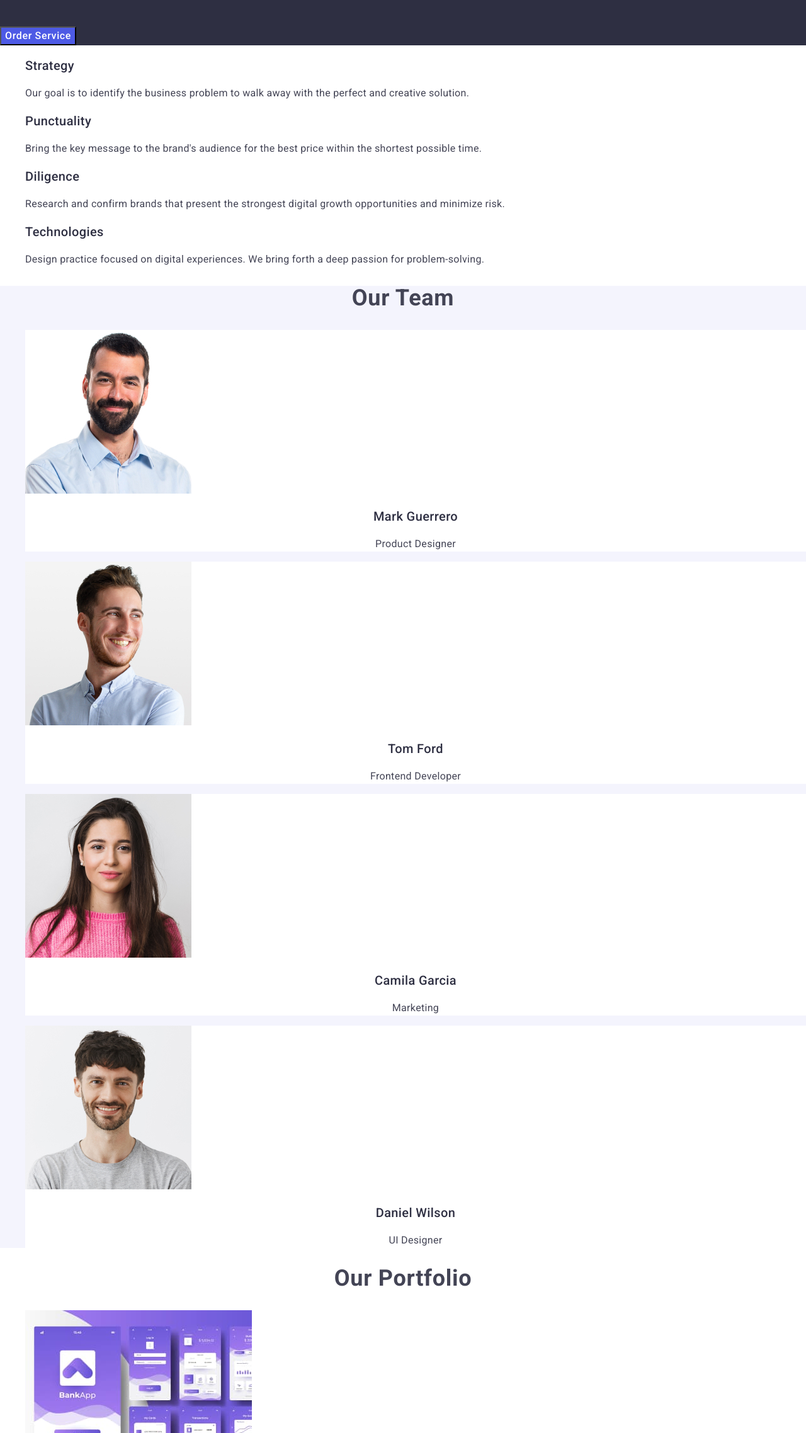
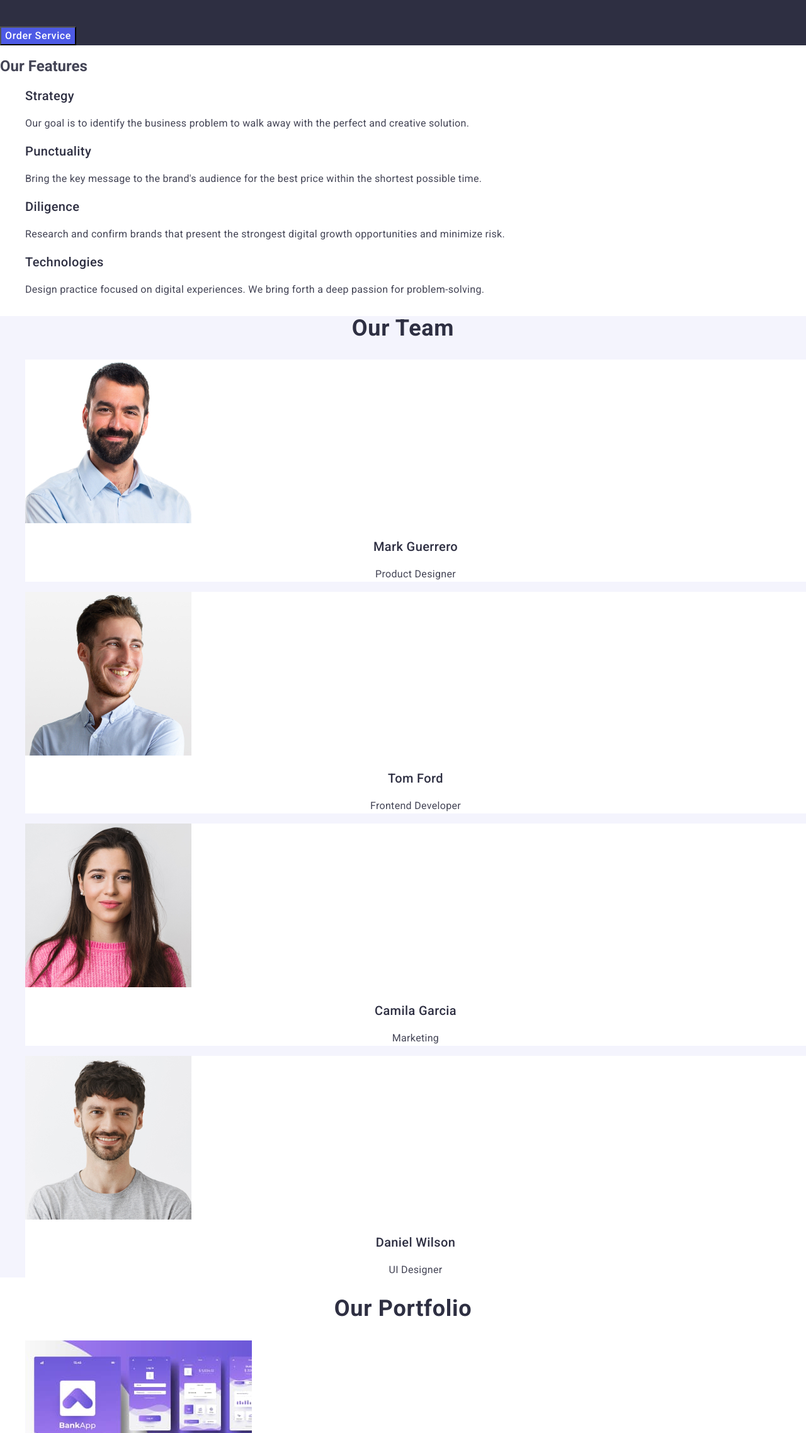
Before and after one commit to Olha-Rizhko/goit-markup-hw-02, a plain HTML site: page index.html in a window 1280 px wide. Shown: the part 284-2560 px from the top of the page at 63% size. Drawn offline with nearby package versions, Linux system fonts and the light colour scheme.

Commit message:
add css 6th version

```diff
--- a/css/styles.css
+++ b/css/styles.css
@@ -12,7 +12,7 @@ ul {
   list-style-type: none;
 }
 
-.visually-hidden {
+/*.visually-hidden {
   position: absolute;
   width: 1px;
   height: 1px;
@@ -22,7 +22,7 @@ ul {
   white-space: nowrap;
   clip-path: inset(100%);
   overflow: hidden;
-}
+}*/
 
 /*TODO--------------HEADER--------------------*/
 
@@ -75,6 +75,7 @@ ul {
 }
 
 .page-header-contacts {
+  font-style: normal;
 }
 
 .page-header-contacts-list {
@@ -90,7 +91,6 @@ ul {
   letter-spacing: 0.02em;
   text-align: left;
   color: #434455;
-  font-style: normal;
 }
 
 .page-header-contacts-link:hover,
@@ -178,6 +178,7 @@ ul {
   letter-spacing: 0.02em;
   text-align: center;
   text-transform: capitalize;
+  color: #2e2f42;
 }
 
 .team-list {
@@ -218,6 +219,7 @@ ul {
   line-height: 1.11;
   letter-spacing: 0.02em;
   text-align: center;
+  color: #2e2f42;
 }
 
 .potfolio-list {
```
